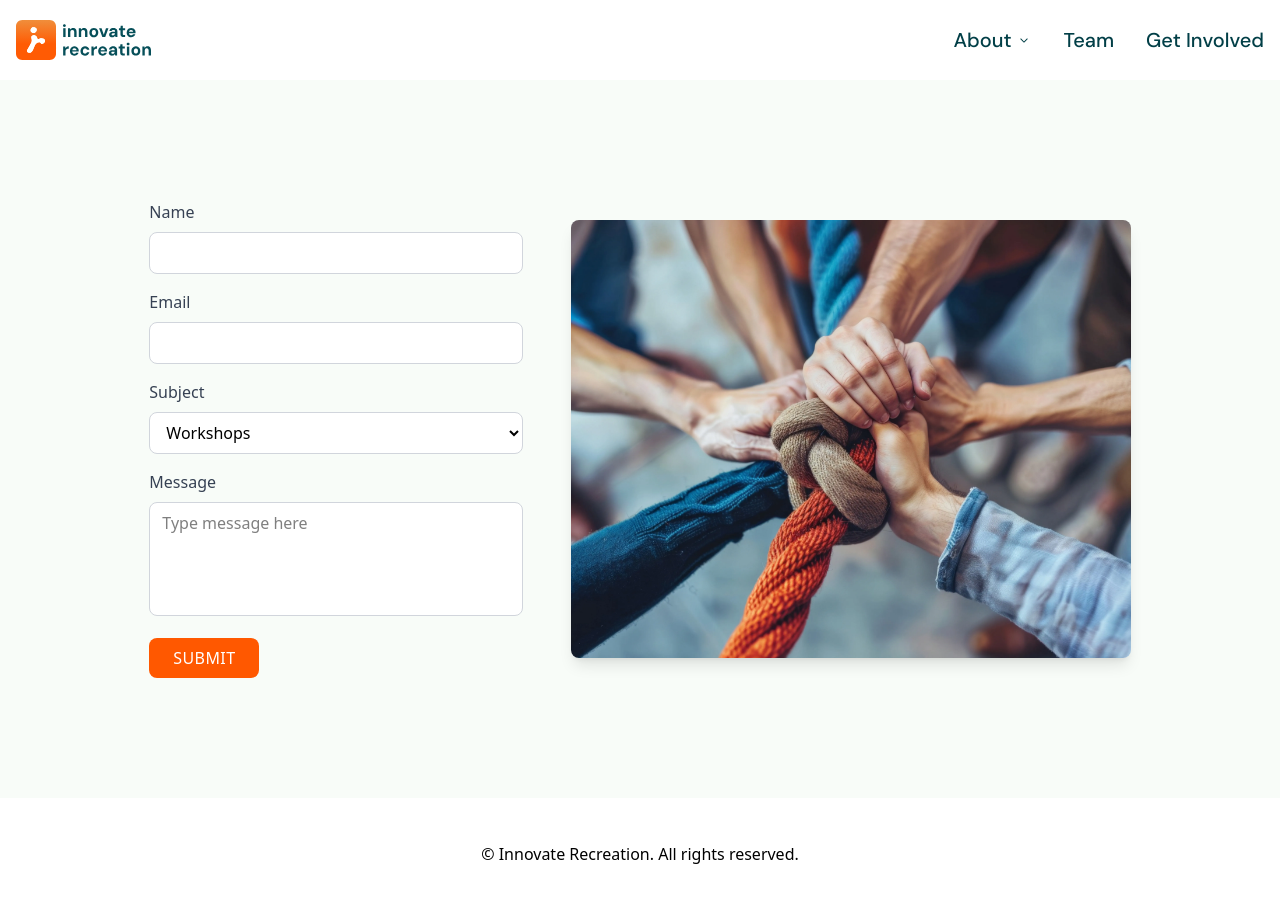
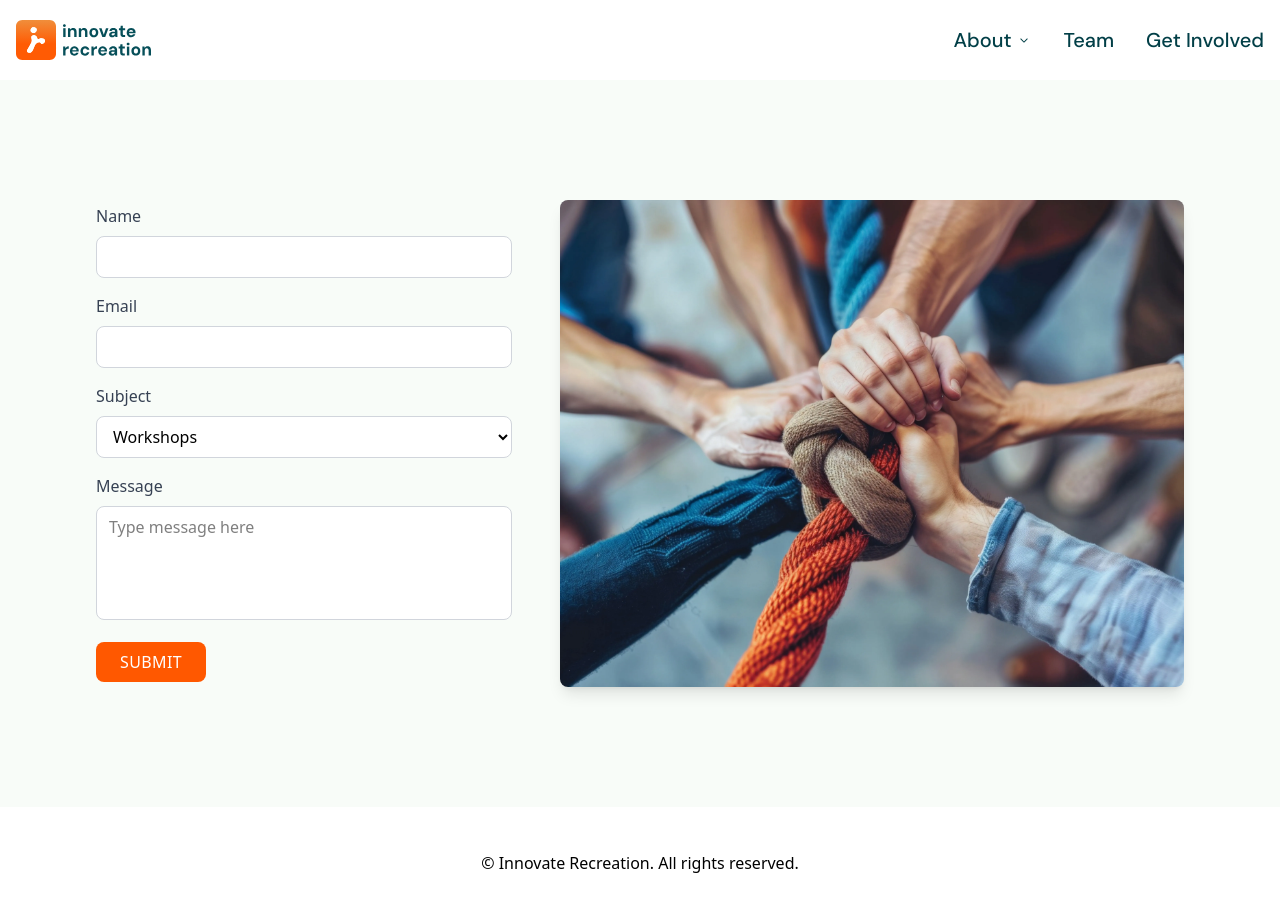
Before and after one commit to langararec/IDEAS-website, a React (Vite) app in the folder frontend/: page /get-involved in a window 1280 px wide. Shown: the top 912 px of the page. Built offline with nearby package versions, Linux system fonts and the light colour scheme.

Commit message:
reduced padding

```diff
--- a/frontend/src/pages/Get-Involved/GetInvolved.tsx
+++ b/frontend/src/pages/Get-Involved/GetInvolved.tsx
@@ -15,7 +15,7 @@ const GetInvolvedForm = () => {
     }
 
     return (
-        <div className="max-w-6xl mx-auto px-4 py-16 lg:py-30 justify-center">
+        <div className="max-w-7xl mx-auto px-4 py-8 lg:py-30 justify-center">
             <div className="flex flex-col lg:flex-row  gap-12 justify-center items-center w-full">
                 {/* Form Section */}
                 <div className="space-y-4 w-full lg:w-1/3">
```
